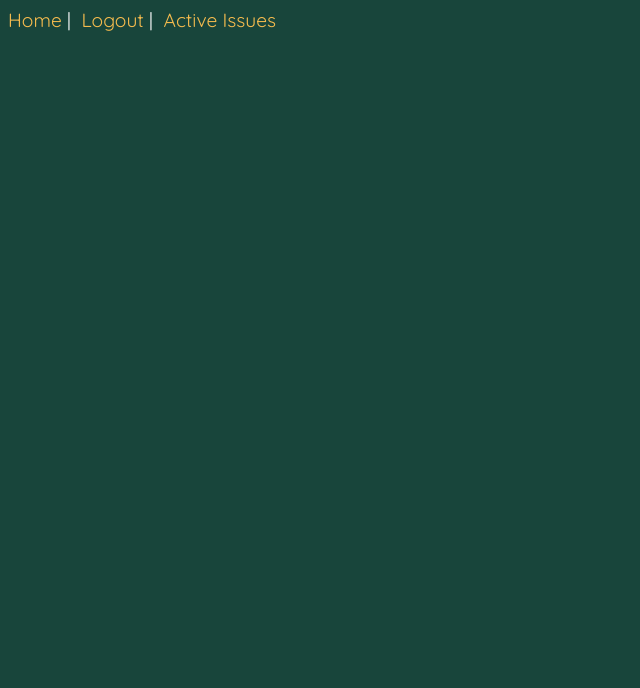
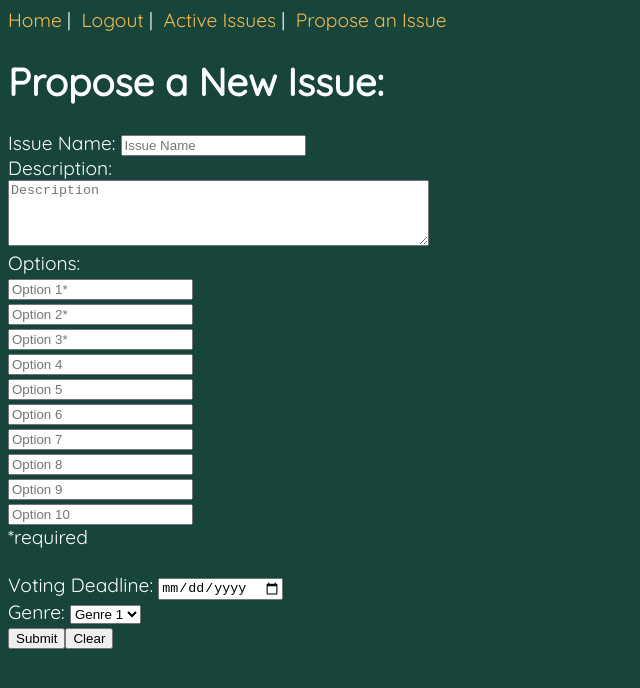
Before and after one commit to tjgavlak/Ranked-Choice-Voting-Application, a Vue app in the folder vue/: page /proposal in a window 1280 px wide. Shown: the top 688 px of the page, without its empty margins (0-640 px from the left). Built offline with nearby package versions, Linux system fonts and the light colour scheme; sample sign-in values are in the browser's storage.

Commit message:
Work on issue details and issue proposal form

```diff
--- a/vue/src/App.vue
+++ b/vue/src/App.vue
@@ -2,14 +2,9 @@
   <div id="app">
     <div id="nav">
       <router-link v-bind:to="{ name: 'home' }">Home</router-link>&nbsp;|&nbsp;
-      <router-link
-        v-bind:to="{ name: 'logout' }"
-        v-if="$store.state.token != ''"
-        >Logout</router-link
-      >&nbsp;|&nbsp;
-      <router-link v-bind:to="{ name: 'active-issues' }"
-        >Active Issues</router-link
-      >
+      <router-link v-bind:to="{ name: 'logout' }" v-if="$store.state.token != ''">Logout</router-link>&nbsp;|&nbsp;
+      <router-link v-bind:to="{ name: 'active-issues' }">Active Issues</router-link>&nbsp;|&nbsp;
+      <router-link v-bind:to="{ name: 'proposal-form' }">Propose an Issue</router-link>
     </div>
     <router-view />
   </div>
--- /dev/null
+++ b/vue/src/components/IssueDetails.vue
@@ -0,0 +1,36 @@
+<template>
+  <div class="issue-details">
+    <h2>Issue: {{ issue.issueName }}</h2>
+    <h4>Description: {{ issue.description }}</h4>
+    <h5>[Formatting required] {{ issue.datePosted }}</h5>
+    <h5>{{ issue.dateExpiration }}</h5>
+    <h5>{{ issue.genreTag }}</h5>
+    <input type="checkbox" id="choice-1" />
+    <label for="choice-1">Choice 1 </label><br />
+    <input type="checkbox" id="choice-2" />
+    <label for="choice-2">Choice 2 </label><br />
+    <input type="checkbox" id="choice-3" />
+    <label for="choice-3">Choice 3 </label>
+  </div>
+</template>
+
+<script>
+import issuesService from "@/services/IssuesService";
+
+export default {
+  name: "issue-details",
+  data() {
+    return {
+      issue: "",
+    };
+  },
+  created() {
+    issuesService.details(1).then((response) => {
+      this.issue = response.data;
+    });
+  },
+};
+</script>
+
+<style>
+</style>
--- a/vue/src/components/IssuesList.vue
+++ b/vue/src/components/IssuesList.vue
@@ -13,7 +13,7 @@
           <td class="issue-name">{{ issue.issueName }}</td>
           <td class="issue-description">{{ issue.description }}</td>
           <td>
-            <button>Vote!</button> //Add v-bind
+            <button v-on:click="viewIssue(issue.issueId)">Vote!</button>
           </td>
         </tr>
 
@@ -46,6 +46,11 @@ export default {
   data() {
     return {
       issues: [],
+      issue: {
+        issueId: "",
+        issueName: "",
+        description: ""
+      }
     };
   },
   created() {
@@ -59,6 +64,9 @@ export default {
         this.issues = response.data;
       });
     },
+    viewIssue(id) {
+      this.$router.push(`/issues/active/${id}`)
+    }
   },
 };
 </script>
--- /dev/null
+++ b/vue/src/components/ProposalForm.vue
@@ -0,0 +1,82 @@
+<template>
+  <div class="proposal-form">
+    <h1>Propose a New Issue:</h1>
+    <form action="http://localhost:9000/..." method="POST">
+    <label for="issue-name">Issue Name: </label>
+      <input
+        name="issue-name"
+        type="text"
+        placeholder="Issue Name"
+        maxlength="69"
+      /><br>
+      <label for="issue-description">Description: </label><br>
+      <textarea
+        name="issue-description"
+        rows=4
+        cols="50"
+        placeholder="Description"
+        maxlength="420"
+      /><br>
+      <label for="choice1">Options: </label><br>
+      <input
+        name="choice1"
+        type="text"
+        placeholder="Option 1*"
+        maxlength="25"
+        required
+      /><br>
+      <input
+        name="choice2"
+        type="text"
+        placeholder="Option 2*"
+        maxlength="25"
+        required
+      /><br>
+      <input
+        name="choice3"
+        type="text"
+        placeholder="Option 3*"
+        maxlength="25"
+        required
+      /><br>
+      <input name="choice4" type="text" placeholder="Option 4" maxlength="25" /><br>
+      <input name="choice5" type="text" placeholder="Option 5" maxlength="25" /><br>
+      <input name="choice6" type="text" placeholder="Option 6" maxlength="25" /><br>
+      <input name="choice7" type="text" placeholder="Option 7" maxlength="25" /><br>
+      <input name="choice8" type="text" placeholder="Option 8" maxlength="25" /><br>
+      <input name="choice9" type="text" placeholder="Option 9" maxlength="25" /><br>
+      <input
+        name="choice10"
+        type="text"
+        placeholder="Option 10"
+        maxlength="25"
+      /><br>
+      <span>*required</span><br><br>
+      <label for="expire">Voting Deadline: </label>
+      <input name="expire" type="date" /><br>
+      <label for="genre">Genre: </label>
+      <select name="genre" id="genre">
+        <option value="genre1">Genre 1</option>
+        <option value="genre2">Genre 2</option>
+        <option value="genre3">Ham</option>
+      </select><br>
+      <button type="submit" value="save">Submit</button>
+      <button type="reset" value="clear">Clear</button>
+    </form>
+  </div>
+</template>
+
+<script>
+export default {
+    name: "proposal-form",
+    data() {
+        return {
+
+        }
+    }
+};
+</script>
+
+<style>
+
+</style>
--- a/vue/src/router/index.js
+++ b/vue/src/router/index.js
@@ -6,6 +6,8 @@ import Logout from '../views/Logout.vue'
 import Register from '../views/Register.vue'
 import store from '../store/index'
 import ActiveIssues from '../views/ActiveIssues.vue'
+import IssueDetails from '../views/IssueDetails.vue'
+import ProposeIssue from '../views/ProposeIssue.vue'
 
 Vue.use(Router)
 
@@ -62,6 +64,22 @@ const router = new Router({
         requiresAuth: false
       }
     },
+    {
+      path: "/issues/active/:id",
+      name: "issue-details",
+      component: IssueDetails,
+      meta: {
+        requiresAuth: true
+      }
+    },
+    {
+      path: "/proposal",
+      name: "proposal-form",
+      component: ProposeIssue,
+      meta: {
+        requiresAuth: true
+      }
+    }
   ]
 })
 
--- a/vue/src/services/IssuesService.js
+++ b/vue/src/services/IssuesService.js
@@ -7,5 +7,8 @@ const http = axios.create({
 export default {
     list() {
         return http.get('/issues')
+    },
+    details(id) {
+        return http.get(`/issues/${id}`)
     }
 }
--- /dev/null
+++ b/vue/src/views/IssueDetails.vue
@@ -0,0 +1,18 @@
+<template>
+  <IssueDetails />
+</template>
+
+<script>
+import IssueDetails from "@/components/IssueDetails";
+
+export default {
+    name: "issue-details",
+    components: {
+        IssueDetails,
+    },
+};
+</script>
+
+<style>
+
+</style>
--- /dev/null
+++ b/vue/src/views/ProposeIssue.vue
@@ -0,0 +1,18 @@
+<template>
+  <ProposalForm />
+</template>
+
+<script>
+import ProposalForm from "@/components/ProposalForm";
+
+export default {
+    name: "proposal-form",
+    components: {
+        ProposalForm
+    }
+}
+</script>
+
+<style>
+
+</style>
```
